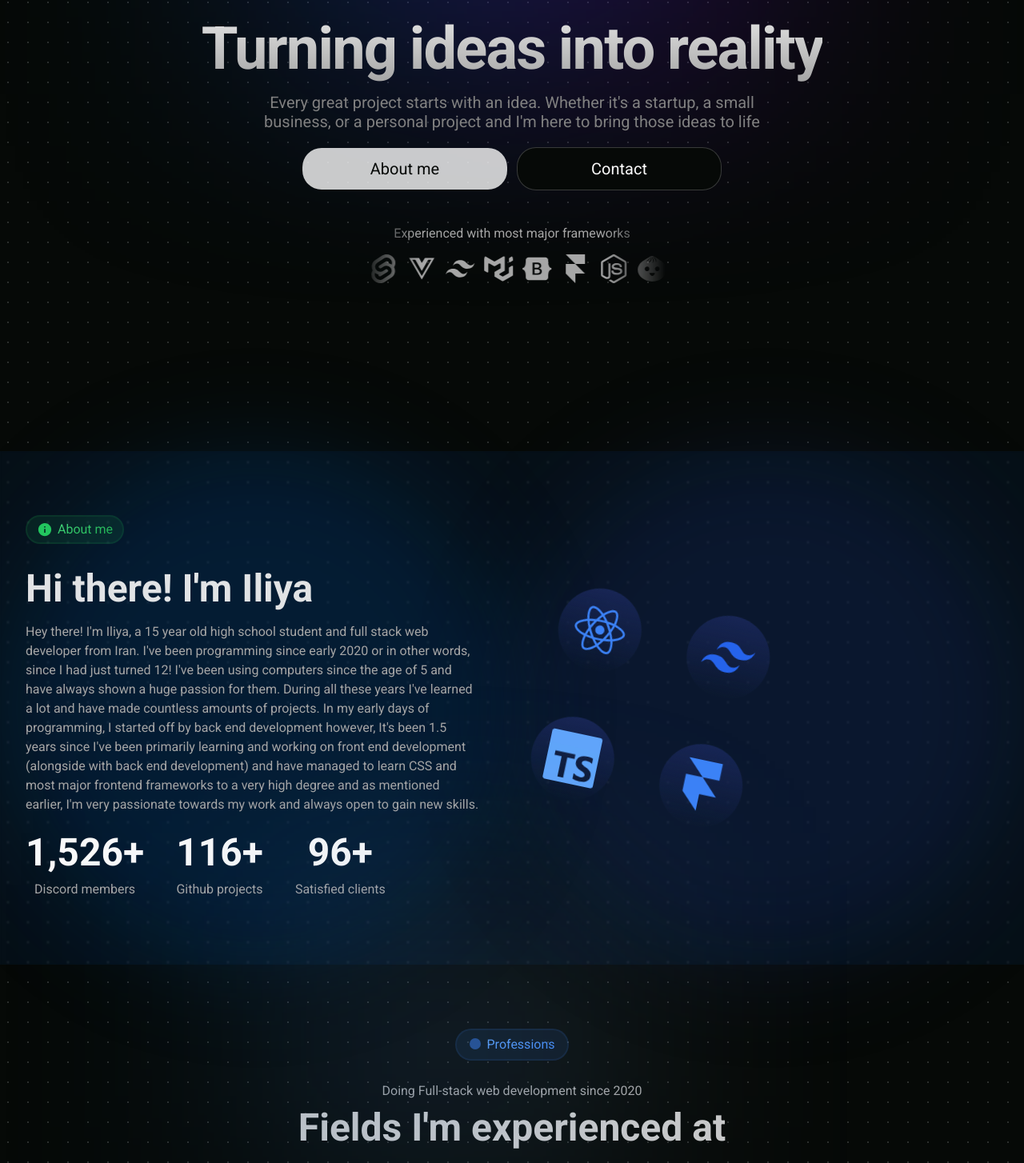
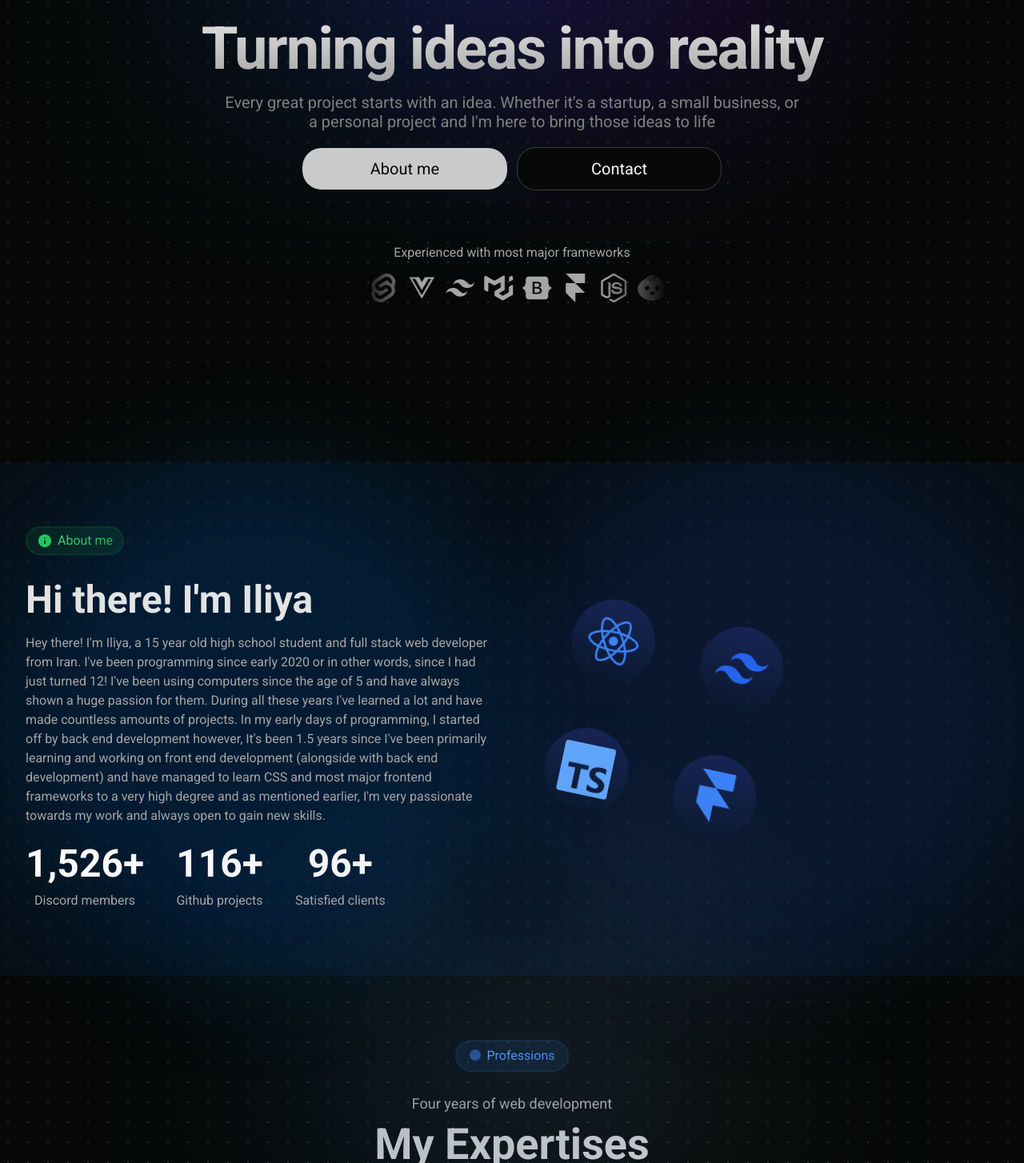
Before and after one commit to Humboorgir/portfolio-v3, a Next.js app: page / in a window 1280 px wide. Shown: the part 256-1710 px from the top of the page at 80% size. Built offline with nearby package versions, Linux system fonts and the light colour scheme.

Commit message:
feat(Home): slight design-related improvements

```diff
--- a/src/components/home/about-section/about-section.tsx
+++ b/src/components/home/about-section/about-section.tsx
@@ -23,28 +23,26 @@ const AboutSection = () => {
         <Column items="start">
           {/* TODO: create a reusable component for this */}
           <span
-            className="mx-auto md:mx-0 mb-6 flex items-center border-2 border-green-500/10 px-3 py-1 rounded-full w-fit
+            className="mb-3 md:mb-6 flex items-center border-2 border-green-500/10 px-3 py-1 rounded-full w-fit
             bg-green-500/10">
             <InfoIcon className="h-5 w-5 text-green-500 mr-1.5" />
             <span className="bg-clip-text text-transparent bg-gradient-to-br from-green-400 to-green-600">
               About me
             </span>
           </span>
-          <Text className="mb-4 xs:text-4xl text-foreground/90 mx-auto md:mx-0" variant="h2">
+          <Text className="mb-4 xs:text-4xl text-foreground/90 md:mx-0" variant="h2">
             Hi there! I'm Iliya
           </Text>
-          <Text className="max-w-prose mb-4 text-center md:text-left" variant="p">
-            <Balancer>
-              Hey there! I'm Iliya, a 15 year old high school student and full stack web developer from
-              Iran. I've been programming since early 2020 or in other words, since I had just turned 12!
-              I've been using computers since the age of 5 and have always shown a huge passion for them.
-              During all these years I've learned a lot and have made countless amounts of projects. In
-              my early days of programming, I started off by back end development however, It's been 1.5
-              years since I've been primarily learning and working on front end development (alongside
-              with back end development) and have managed to learn CSS and most major frontend frameworks
-              to a very high degree and as mentioned earlier, I'm very passionate towards my work and
-              always open to gain new skills.
-            </Balancer>
+          <Text className="max-w-md md:max-w-prose text-[15px] md:text-base mb-4 text-left" variant="p">
+            Hey there! I'm Iliya, a 15 year old high school student and full stack web developer from
+            Iran. I've been programming since early 2020 or in other words, since I had just turned 12!
+            I've been using computers since the age of 5 and have always shown a huge passion for them.
+            During all these years I've learned a lot and have made countless amounts of projects. In my
+            early days of programming, I started off by back end development however, It's been 1.5 years
+            since I've been primarily learning and working on front end development (alongside with back
+            end development) and have managed to learn CSS and most major frontend frameworks to a very
+            high degree and as mentioned earlier, I'm very passionate towards my work and always open to
+            gain new skills.
           </Text>
           <Row className="grid-areas-layout grid gap-x-10 place-items-center mx-auto md:mx-0 md:w-auto">
             {[
--- a/src/components/home/experience-section/experience-section.tsx
+++ b/src/components/home/experience-section/experience-section.tsx
@@ -24,11 +24,13 @@ const ExperienceSection = () => {
             Professions
           </span>
         </span>
-        <Text className="text-center px-2" variant="p">
-          <Balancer>Doing Full-stack web development since 2020</Balancer>
+        <Text className="text-center text-base lg:text-lg px-2" variant="p">
+          Four years of web development
         </Text>
-        <Text className="mb-6 text-foreground/80 text-center text-4xl leading-tight" variant="h2">
-          <Balancer>Fields I'm experienced at</Balancer>
+        <Text
+          className="mb-6 text-foreground/80 text-center text-4xl lg:text-[54px] leading-tight"
+          variant="h2">
+          My Expertises
         </Text>
       </Container>
 
--- a/src/components/home/hero-section/hero-section.tsx
+++ b/src/components/home/hero-section/hero-section.tsx
@@ -27,7 +27,7 @@ import { FaExclamationTriangle as Exclamation } from "react-icons/fa";
 import Balancer from "react-wrap-balancer";
 const HeroSection = () => {
   return (
-    <Column id="hero" className="min-w-[1px] relative z-10 text-center pt-[8.5rem] pb-36 mb-14 px-6">
+    <Column id="hero" className="min-w-[1px] relative z-10 text-center pt-[8.5rem] pb-36 mb-14">
       <Text
         className="flex items-center border-2 border-foreground-muted/20 px-4 py-2 rounded-full mb-2
         bg-clip-text text-transparent bg-gradient-to-b from-blue-300 to-blue-500"
@@ -36,26 +36,24 @@ const HeroSection = () => {
       </Text>
       {/* title  */}
       <Text
-        className="!text-[max(48px,min(9vw,64px))] lg:!text-[max(48px,min(13vw,74px))]
-         text-center z-10 leading-none py-2 bg-clip-text
+        className="!text-[max(50px,min(12vw,58px))] lg:!text-[max(48px,min(13vw,74px))]
+         text-center z-10 leading-none py-2 bg-clip-text sm:max-md:px-14 px-6
          text-transparent bg-gradient-to-b from-neutral-200 to-neutral-400"
         variant="h1">
         <Balancer>Turning ideas into reality</Balancer>
       </Text>
 
       <Text
-        className="z-10 max-w-md md:max-w-screen-md mb-5
-        !text-[max(15px,min(2vw,20px))]"
+        className="z-10 max-w-sm md:max-w-screen-md mb-5 px-6
+       !text-[max(15px,min(2vw,20px))]"
         variant="lead">
-        <Balancer>
-          Every great project starts with an idea. Whether it's a startup, a small business, or a
-          personal project and I'm here to bring those ideas to life
-        </Balancer>
+        Every great project starts with an idea. Whether it's a startup, a small business, or a personal
+        project and I'm here to bring those ideas to life
       </Text>
 
       {/* button group */}
       <Column
-        className="max-w-md px-[5%] md:max-w-none md:flex-row items-stretch md:items-center z-10 mb-10
+        className="max-w-md px-[calc(7%+24px)] md:max-w-none md:flex-row items-stretch md:items-center z-10 mb-16
       space-y-3 space-x-0 md:space-x-3 md:space-y-0 flex-wrap w-full md:w-fit">
         <Button
           className="md:w-64 md:grow-0 rounded-3xl bg-foreground/80
@@ -72,17 +70,18 @@ const HeroSection = () => {
           Contact
         </Button>
       </Column>
-      <Column
-        className="w-full max-w-[280px] sm:max-w-sm items-start relative overflow-hidden pb-2.5
-        [mask-image:linear-gradient(to_right,transparent,white_20%,white_80%,transparent)]">
-        <Text className="self-center mb-1.5" variant="p">
-          <Balancer>Experienced with most major frameworks</Balancer>
+
+      <Column>
+        <Text className="text-sm sm:text-base mb-1.5" variant="p">
+          Experienced with most major frameworks
         </Text>
 
-        <Row className="max-w-[1px]">
-          {/* return this twice, basically */}
+        <Row
+          className="max-w-[280px] sm:max-w-sm w-full overflow-hidden relative
+         [mask-image:linear-gradient(to_right,transparent,white_20%,white_80%,transparent)]">
+          {/* returns this twice, basically */}
           {[0, 0].map(() => (
-            <Row key={Math.random()} className="space-x-3 mt-2 mr-3 animate-scroll">
+            <Row key={Math.random()} className="space-x-3 mr-3 mt-2 animate-scroll">
               {[
                 Typescript,
                 ReactIcon,
```
